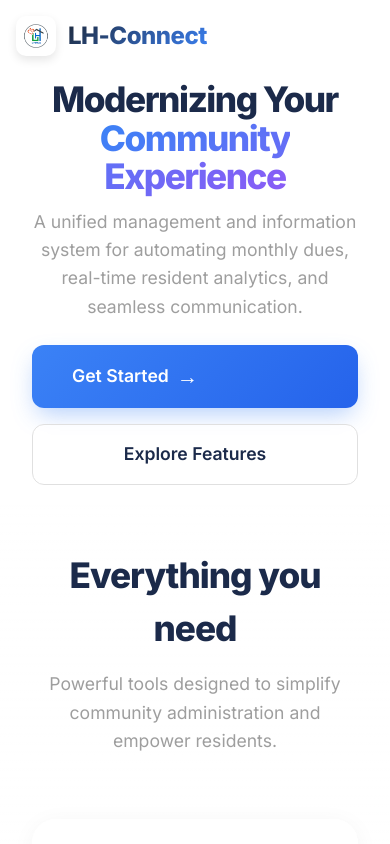
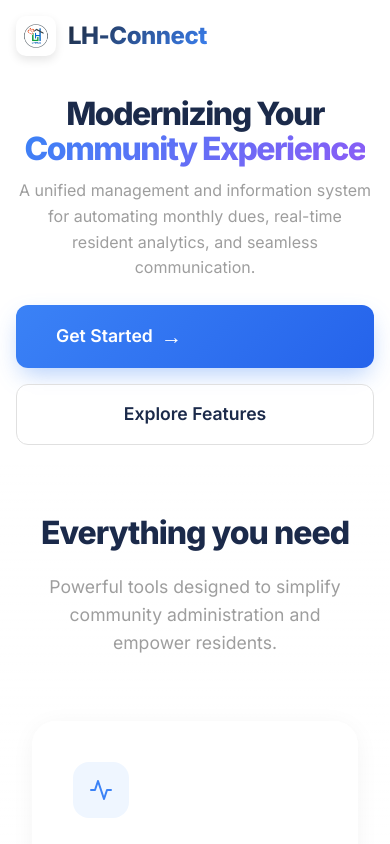
Before and after one commit to ceijey/LH-CONNECT, a Next.js app: page / in a window 390 px wide. Shown: the top 844 px of the page. Built offline with nearby package versions, Linux system fonts and the light colour scheme.

Commit message:
Fix mobile responsiveness for login and landing pages

```diff
--- a/app/globals.css
+++ b/app/globals.css
@@ -8,6 +8,10 @@
   --light-gray: #9E9E9E;
   --light-gray-border: #E0E0E0;
   --light-gray-bg: #F5F5F5;
+}
+
+*, *::before, *::after {
+  box-sizing: border-box;
 }
 
 @theme inline {
--- a/app/page.module.css
+++ b/app/page.module.css
@@ -54,6 +54,7 @@
   -webkit-background-clip: text;
   -webkit-text-fill-color: transparent;
   letter-spacing: -0.5px;
+  white-space: nowrap;
 }
 
 .navLinks {
@@ -410,11 +411,13 @@
   .navLinks { display: none; }
   .heroButtons { flex-direction: column; }
   .ctaTitle { font-size: 2.5rem; }
+  .heroSection { padding: 6rem 1rem 1rem; }
 }
 
 @media (max-width: 480px) {
-  .heroTitle { font-size: 2.2rem; }
-  .sectionTitle { font-size: 2.2rem; }
+  .heroTitle { font-size: 2rem; }
+  .sectionTitle { font-size: 2rem; }
   .ctaWrapper { padding: 3rem 1.5rem; border-radius: 20px; }
-  .ctaTitle { font-size: 2rem; }
+  .ctaTitle { font-size: 1.8rem; }
+  .heroSubtitle { font-size: 1rem; }
 }
```
Also changed, not shown: app/(auth)/login/login.module.css (+10 -2 lines).
